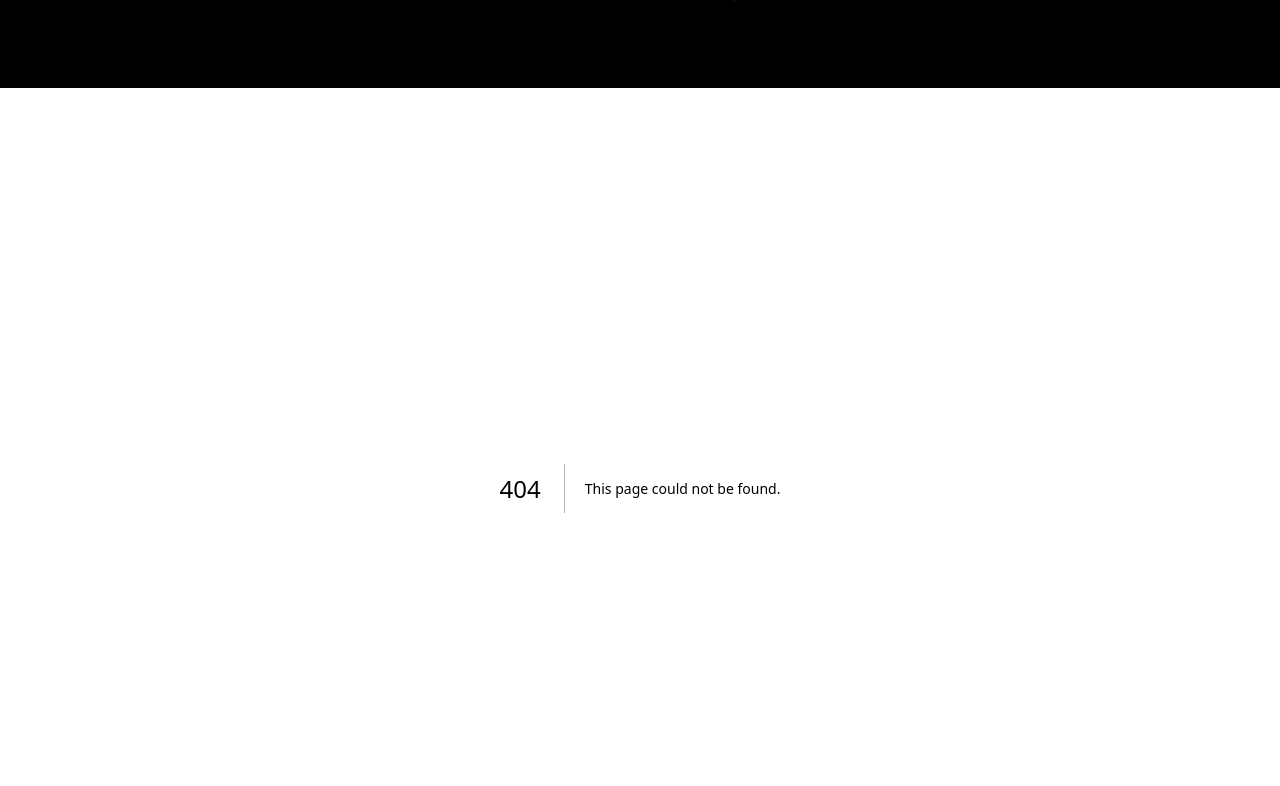
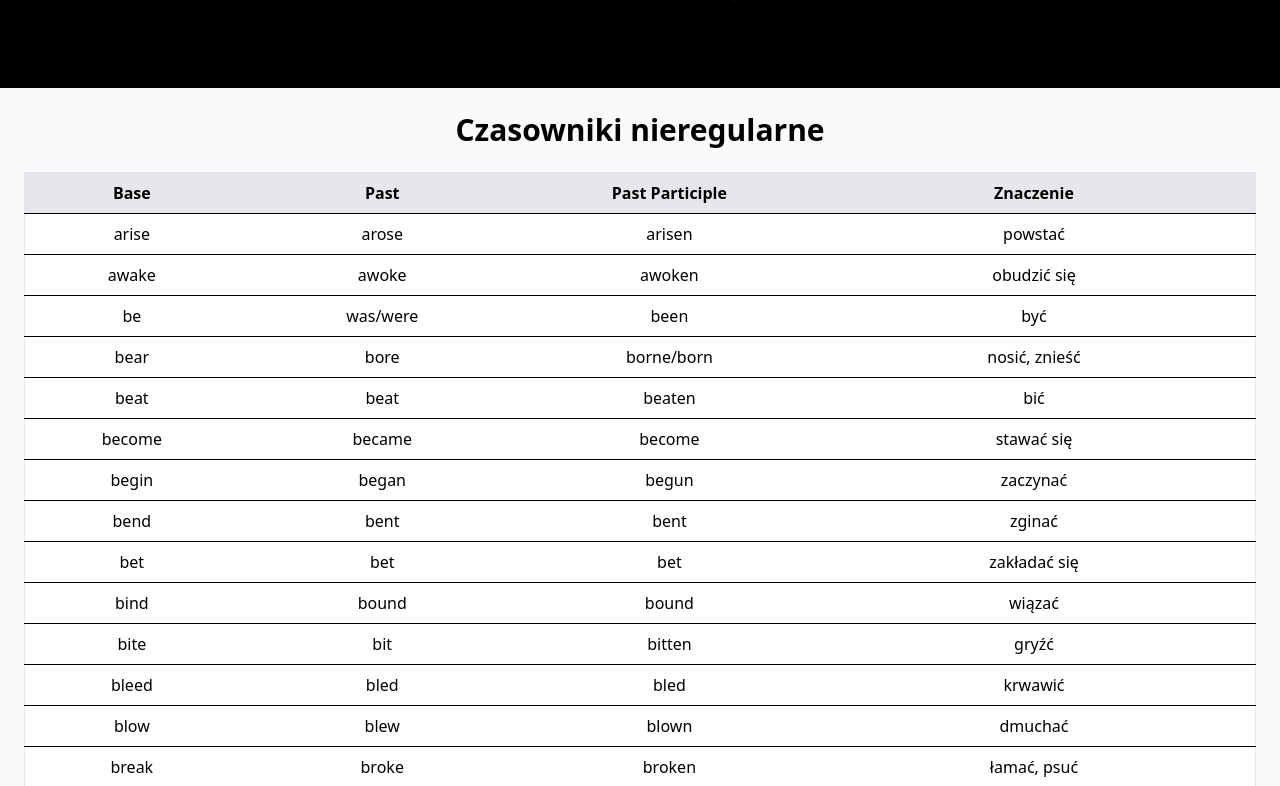
Before and after one commit to itachiszep/okret, a Next.js app: page /angielski/czasowniki in a window 1280 px wide. Before the commit this address had no page. Shown: the part 354-1140 px from the top of the page. Built offline with nearby package versions, Linux system fonts and the light colour scheme.

Commit message:
update
update

```diff
--- /dev/null
+++ b/src/pages/angielski/czasowniki.jsx
@@ -0,0 +1,162 @@
+import React from "react";
+
+const irregularVerbs = [
+  { base: "arise", past: "arose", pastParticiple: "arisen", meaning: "powstać" },
+  { base: "awake", past: "awoke", pastParticiple: "awoken", meaning: "obudzić się" },
+  { base: "be", past: "was/were", pastParticiple: "been", meaning: "być" },
+  { base: "bear", past: "bore", pastParticiple: "borne/born", meaning: "nosić, znieść" },
+  { base: "beat", past: "beat", pastParticiple: "beaten", meaning: "bić" },
+  { base: "become", past: "became", pastParticiple: "become", meaning: "stawać się" },
+  { base: "begin", past: "began", pastParticiple: "begun", meaning: "zaczynać" },
+  { base: "bend", past: "bent", pastParticiple: "bent", meaning: "zginać" },
+  { base: "bet", past: "bet", pastParticiple: "bet", meaning: "zakładać się" },
+  { base: "bind", past: "bound", pastParticiple: "bound", meaning: "wiązać" },
+  { base: "bite", past: "bit", pastParticiple: "bitten", meaning: "gryźć" },
+  { base: "bleed", past: "bled", pastParticiple: "bled", meaning: "krwawić" },
+  { base: "blow", past: "blew", pastParticiple: "blown", meaning: "dmuchać" },
+  { base: "break", past: "broke", pastParticiple: "broken", meaning: "łamać, psuć" },
+  { base: "bring", past: "brought", pastParticiple: "brought", meaning: "przynosić" },
+  { base: "broadcast", past: "broadcast", pastParticiple: "broadcast", meaning: "nadawać" },
+  { base: "build", past: "built", pastParticiple: "built", meaning: "budować" },
+  { base: "burn", past: "burnt/burned", pastParticiple: "burnt/burned", meaning: "palić" },
+  { base: "burst", past: "burst", pastParticiple: "burst", meaning: "wybuchać" },
+  { base: "buy", past: "bought", pastParticiple: "bought", meaning: "kupować" },
+  { base: "catch", past: "caught", pastParticiple: "caught", meaning: "łapać" },
+  { base: "choose", past: "chose", pastParticiple: "chosen", meaning: "wybierać" },
+  { base: "cling", past: "clung", pastParticiple: "clung", meaning: "trzymać się" },
+  { base: "come", past: "came", pastParticiple: "come", meaning: "przyjść" },
+  { base: "cost", past: "cost", pastParticiple: "cost", meaning: "kosztować" },
+  { base: "creep", past: "crept", pastParticiple: "crept", meaning: "pełzać" },
+  { base: "cut", past: "cut", pastParticiple: "cut", meaning: "ciąć" },
+  { base: "deal", past: "dealt", pastParticiple: "dealt", meaning: "radzić sobie, zajmować się" },
+  { base: "dig", past: "dug", pastParticiple: "dug", meaning: "kopać" },
+  { base: "do", past: "did", pastParticiple: "done", meaning: "robić" },
+  { base: "draw", past: "drew", pastParticiple: "drawn", meaning: "rysować, ciągnąć" },
+  { base: "dream", past: "dreamt/dreamed", pastParticiple: "dreamt/dreamed", meaning: "marzyć, śnić" },
+  { base: "drink", past: "drank", pastParticiple: "drunk", meaning: "pić" },
+  { base: "drive", past: "drove", pastParticiple: "driven", meaning: "prowadzić (pojazd)" },
+  { base: "eat", past: "ate", pastParticiple: "eaten", meaning: "jeść" },
+  { base: "fall", past: "fell", pastParticiple: "fallen", meaning: "upaść" },
+  { base: "feed", past: "fed", pastParticiple: "fed", meaning: "karmić" },
+  { base: "feel", past: "felt", pastParticiple: "felt", meaning: "czuć" },
+  { base: "fight", past: "fought", pastParticiple: "fought", meaning: "walczyć" },
+  { base: "find", past: "found", pastParticiple: "found", meaning: "znaleźć" },
+  { base: "fit", past: "fit/fitted", pastParticiple: "fit/fitted", meaning: "pasować" },
+  { base: "flee", past: "fled", pastParticiple: "fled", meaning: "uciekać" },
+  { base: "fling", past: "flung", pastParticiple: "flung", meaning: "rzucać" },
+  { base: "fly", past: "flew", pastParticiple: "flown", meaning: "latać" },
+  { base: "forbid", past: "forbade", pastParticiple: "forbidden", meaning: "zakazać" },
+  { base: "forget", past: "forgot", pastParticiple: "forgotten", meaning: "zapomnieć" },
+  { base: "forgive", past: "forgave", pastParticiple: "forgiven", meaning: "wybaczać" },
+  { base: "freeze", past: "froze", pastParticiple: "frozen", meaning: "zamrażać" },
+  { base: "get", past: "got", pastParticiple: "got/gotten", meaning: "dostać" },
+  { base: "give", past: "gave", pastParticiple: "given", meaning: "dawać" },
+  { base: "go", past: "went", pastParticiple: "gone", meaning: "iść" },
+  { base: "grow", past: "grew", pastParticiple: "grown", meaning: "rosnąć" },
+  { base: "hang", past: "hung", pastParticiple: "hung", meaning: "wisieć" },
+  { base: "have", past: "had", pastParticiple: "had", meaning: "mieć" },
+  { base: "hear", past: "heard", pastParticiple: "heard", meaning: "słyszeć" },
+  { base: "hide", past: "hid", pastParticiple: "hidden", meaning: "ukrywać" },
+  { base: "hit", past: "hit", pastParticiple: "hit", meaning: "uderzać" },
+  { base: "hold", past: "held", pastParticiple: "held", meaning: "trzymać" },
+  { base: "hurt", past: "hurt", pastParticiple: "hurt", meaning: "zranić, boleć" },
+  { base: "keep", past: "kept", pastParticiple: "kept", meaning: "trzymać" },
+  { base: "kneel", past: "knelt/kneeled", pastParticiple: "knelt/kneeled", meaning: "klękać" },
+  { base: "know", past: "knew", pastParticiple: "known", meaning: "wiedzieć, znać" },
+  { base: "lay", past: "laid", pastParticiple: "laid", meaning: "kłaść" },
+  { base: "lead", past: "led", pastParticiple: "led", meaning: "prowadzić" },
+  { base: "lean", past: "leant/leaned", pastParticiple: "leant/leaned", meaning: "pochylać się" },
+  { base: "leap", past: "leapt/leaped", pastParticiple: "leapt/leaped", meaning: "skakać" },
+  { base: "leave", past: "left", pastParticiple: "left", meaning: "opuszczać" },
+  { base: "lend", past: "lent", pastParticiple: "lent", meaning: "pożyczać" },
+  { base: "let", past: "let", pastParticiple: "let", meaning: "pozwalać" },
+  { base: "lie", past: "lay", pastParticiple: "lain", meaning: "leżeć" },
+  { base: "light", past: "lit/lighted", pastParticiple: "lit/lighted", meaning: "zapalać" },
+  { base: "lose", past: "lost", pastParticiple: "lost", meaning: "gubić, tracić" },
+  { base: "make", past: "made", pastParticiple: "made", meaning: "robić, tworzyć" },
+  { base: "mean", past: "meant", pastParticiple: "meant", meaning: "oznaczać" },
+  { base: "meet", past: "met", pastParticiple: "met", meaning: "spotykać" },
+  { base: "pay", past: "paid", pastParticiple: "paid", meaning: "płacić" },
+  { base: "put", past: "put", pastParticiple: "put", meaning: "kłaść" },
+  { base: "read", past: "read", pastParticiple: "read", meaning: "czytać" },
+  { base: "ride", past: "rode", pastParticiple: "ridden", meaning: "jeździć (np. konno, rowerem)" },
+  { base: "ring", past: "rang", pastParticiple: "rung", meaning: "dzwonić" },
+  { base: "rise", past: "rose", pastParticiple: "risen", meaning: "wzrastać" },
+  { base: "run", past: "ran", pastParticiple: "run", meaning: "biegać" },
+  { base: "say", past: "said", pastParticiple: "said", meaning: "mówić" },
+  { base: "see", past: "saw", pastParticiple: "seen", meaning: "widzieć" },
+  { base: "sell", past: "sold", pastParticiple: "sold", meaning: "sprzedawać" },
+  { base: "send", past: "sent", pastParticiple: "sent", meaning: "wysyłać" },
+  { base: "set", past: "set", pastParticiple: "set", meaning: "ustawiać" },
+  { base: "shake", past: "shook", pastParticiple: "shaken", meaning: "trząść" },
+  { base: "shine", past: "shone", pastParticiple: "shone", meaning: "świecić" },
+  { base: "shoot", past: "shot", pastParticiple: "shot", meaning: "strzelać" },
+  { base: "show", past: "showed", pastParticiple: "shown/showed", meaning: "pokazywać" },
+  { base: "shut", past: "shut", pastParticiple: "shut", meaning: "zamykać" },
+  { base: "sing", past: "sang", pastParticiple: "sung", meaning: "śpiewać" },
+  { base: "sink", past: "sank", pastParticiple: "sunk", meaning: "tonąć" },
+  { base: "sit", past: "sat", pastParticiple: "sat", meaning: "siedzieć" },
+  { base: "sleep", past: "slept", pastParticiple: "slept", meaning: "spać" },
+  { base: "slide", past: "slid", pastParticiple: "slid", meaning: "ślizgać się" },
+  { base: "speak", past: "spoke", pastParticiple: "spoken", meaning: "mówić" },
+  { base: "spend", past: "spent", pastParticiple: "spent", meaning: "spędzać, wydawać" },
+  { base: "spill", past: "spilt/spilled", pastParticiple: "spilt/spilled", meaning: "rozlewać" },
+  { base: "spin", past: "spun", pastParticiple: "spun", meaning: "wirować" },
+  { base: "split", past: "split", pastParticiple: "split", meaning: "dzielić" },
+  { base: "spread", past: "spread", pastParticiple: "spread", meaning: "rozprzestrzeniać" },
+  { base: "spring", past: "sprang", pastParticiple: "sprung", meaning: "skakać" },
+  { base: "stand", past: "stood", pastParticiple: "stood", meaning: "stać" },
+  { base: "steal", past: "stole", pastParticiple: "stolen", meaning: "kraść" },
+  { base: "stick", past: "stuck", pastParticiple: "stuck", meaning: "przyklejać" },
+  { base: "strike", past: "struck", pastParticiple: "struck/stricken", meaning: "uderzać" },
+  { base: "swear", past: "swore", pastParticiple: "sworn", meaning: "przysięgać" },
+  { base: "sweep", past: "swept", pastParticiple: "swept", meaning: "zamiatać" },
+  { base: "swim", past: "swam", pastParticiple: "swum", meaning: "pływać" },
+  { base: "swing", past: "swung", pastParticiple: "swung", meaning: "huśtać się" },
+  { base: "take", past: "took", pastParticiple: "taken", meaning: "brać" },
+  { base: "teach", past: "taught", pastParticiple: "taught", meaning: "uczyć" },
+  { base: "tear", past: "tore", pastParticiple: "torn", meaning: "drzeć" },
+  { base: "tell", past: "told", pastParticiple: "told", meaning: "opowiadać" },
+  { base: "think", past: "thought", pastParticiple: "thought", meaning: "myśleć" },
+  { base: "throw", past: "threw", pastParticiple: "thrown", meaning: "rzucać" },
+  { base: "understand", past: "understood", pastParticiple: "understood", meaning: "rozumieć" },
+  { base: "wake", past: "woke", pastParticiple: "woken", meaning: "budzić" },
+  { base: "wear", past: "wore", pastParticiple: "worn", meaning: "nosić (ubranie)" },
+  { base: "weave", past: "wove", pastParticiple: "woven", meaning: "tkać" },
+  { base: "weep", past: "wept", pastParticiple: "wept", meaning: "płakać" },
+  { base: "win", past: "won", pastParticiple: "won", meaning: "wygrywać" },
+  { base: "wind", past: "wound", pastParticiple: "wound", meaning: "nakręcać, owijać" },
+  { base: "write", past: "wrote", pastParticiple: "written", meaning: "pisać" }
+];
+
+const App = () => {
+  return (
+    <div className="min-h-screen bg-gray-50 p-6">
+      <h1 className="text-3xl font-bold mb-6 text-center">Czasowniki nieregularne</h1>
+      <div className="overflow-x-auto">
+        <table className="min-w-full bg-white border border-gray-200 shadow-md">
+          <thead>
+            <tr className="bg-gray-200">
+              <th className="py-2 px-4 border-b">Base</th>
+              <th className="py-2 px-4 border-b">Past</th>
+              <th className="py-2 px-4 border-b">Past Participle</th>
+              <th className="py-2 px-4 border-b">Znaczenie</th>
+            </tr>
+          </thead>
+          <tbody>
+            {irregularVerbs.map((verb, idx) => (
+              <tr key={idx} className="text-center hover:bg-gray-100">
+                <td className="py-2 px-4 border-b">{verb.base}</td>
+                <td className="py-2 px-4 border-b">{verb.past}</td>
+                <td className="py-2 px-4 border-b">{verb.pastParticiple}</td>
+                <td className="py-2 px-4 border-b">{verb.meaning}</td>
+              </tr>
+            ))}
+          </tbody>
+        </table>
+      </div>
+    </div>
+  );
+};
+
+export default App;
```
